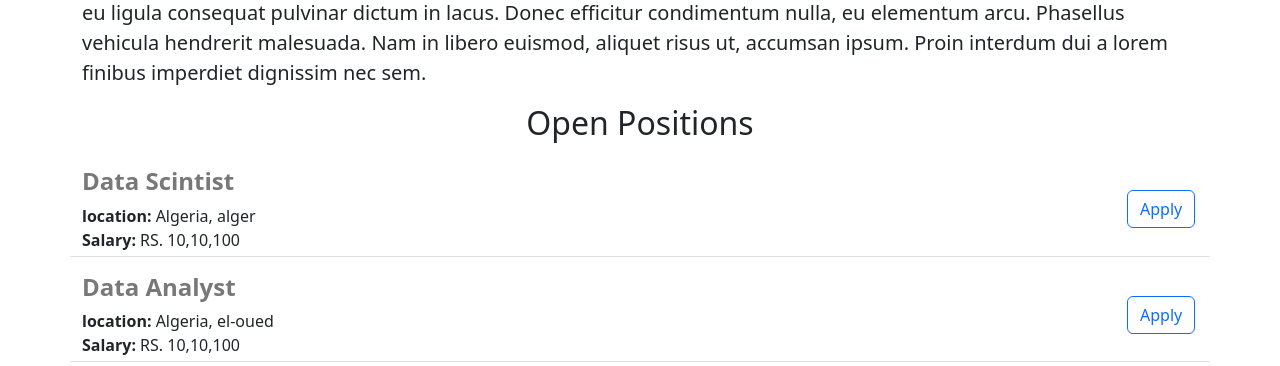
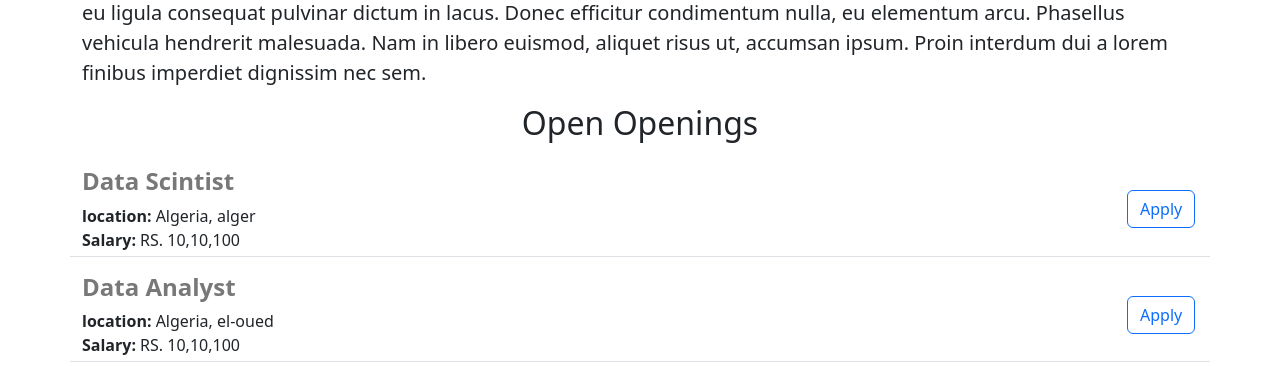
Before and after one commit to MohammedDerouiche/jovian-careers-website-v2, a Flask app: page / in a window 1280 px wide. Shown: the part 662-1028 px from the top of the page. Run offline with Flask 3, Linux system fonts and the light colour scheme.

Commit message:
make some changes

```diff
--- a/templates/home.html
+++ b/templates/home.html
@@ -24,7 +24,7 @@
             Lorem ipsum dolor sit amet, consectetur adipiscing elit. Aenean augue leo, bibendum vitae vulputate volutpat, malesuada nec velit. Sed eu risus ac diam euismod aliquet id pellentesque ligula. In sagittis sed orci et tempus. Nam ligula ipsum, volutpat non ullamcorper congue, euismod eget leo. Phasellus in nisi in urna bibendum tincidunt vitae ac magna. Cras odio quam, commodo ut nulla at, hendrerit sagittis dolor. Donec eget tempor sapien. Curabitur luctus interdum lectus, a gravida sem ullamcorper ut. Donec dignissim mattis sapien, ac elementum justo. Mauris sed turpis eu ligula consequat pulvinar dictum in lacus. Donec efficitur condimentum nulla, eu elementum arcu. Phasellus vehicula hendrerit malesuada. Nam in libero euismod, aliquet risus ut, accumsan ipsum. Proin interdum dui a lorem finibus imperdiet dignissim nec sem.
 
         </p>
-        <h2 class="text-center mt-2 mb-4">Open Positions</h2>
+        <h2 class="text-center mt-2 mb-4">Open Openings</h2>
         <div>
                 {% for job in jobs %}
                    {% include 'jobitem.html' %}
```
